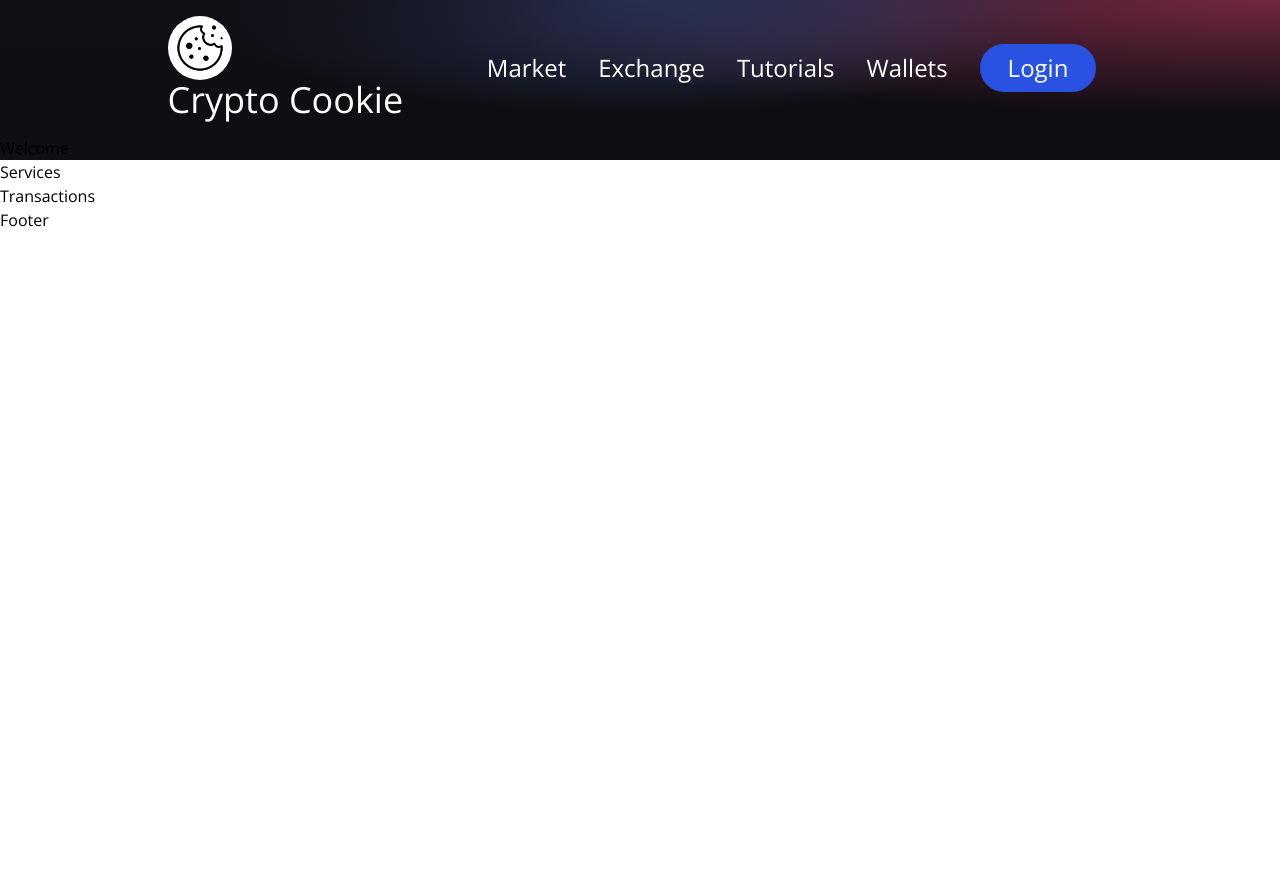
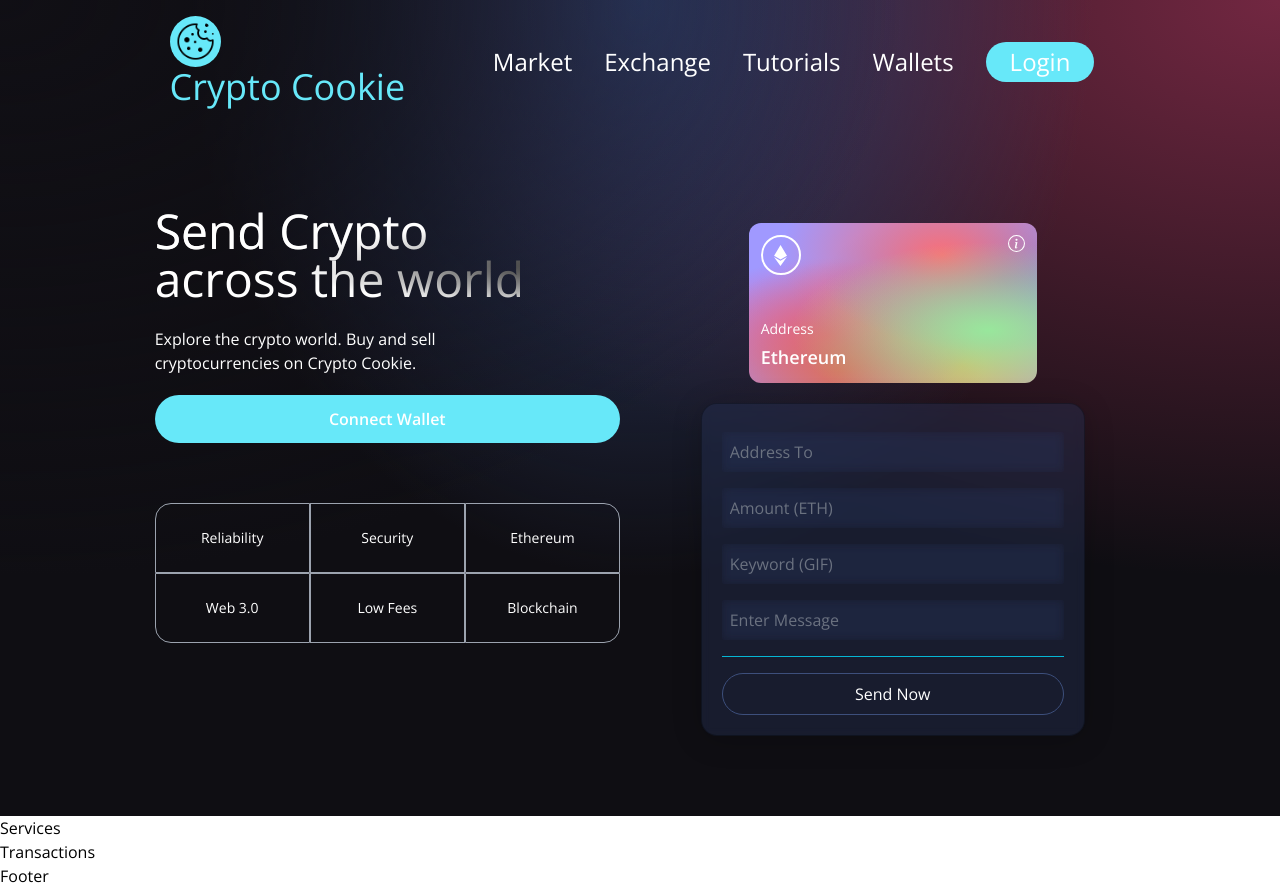
Before and after one commit to Jacobharv00/crypto-cookie, a React (Vite) app in the folder client/: page / in a window 1280 px wide. Before the commit the page ends 800 px from the top, so only its background shows below. Built offline with nearby package versions, Linux system fonts and the light colour scheme.

Commit message:
main layout of welcome section

```diff
--- a/client/package.json
+++ b/client/package.json
@@ -7,6 +7,7 @@
     "preview": "vite preview"
   },
   "dependencies": {
+    "@tailwindcss/forms": "^0.4.0",
     "ethers": "^5.5.2",
     "react": "^17.0.2",
     "react-dom": "^17.0.2",
--- a/client/src/components/Loader.jsx
+++ b/client/src/components/Loader.jsx
@@ -1,8 +1,8 @@
 const Loader = () => {
   return (
-    <h1>
-      Loader
-    </h1>
+    <div className='flex justify-center items-center py-3 '>
+      <div className='animate-spin rounded-full h-32 w-32 border-b-2 border-cyan-700' />
+    </div>
   )
 }
 
--- a/client/src/components/Navbar.jsx
+++ b/client/src/components/Navbar.jsx
@@ -20,22 +20,15 @@
         <img
           src={ cookie1 }
           alt='logo'
-          className='w-32 cursor-pointer'
-          style={ {
-            backgroundColor: '#FFF',
-            borderRadius: '60px',
-            padding: '5px',
-            height: 'auto',
-            width: '5vw',
-          } }
+          className='w-[4vw] cursor-pointer bg-cyan-300 rounded-full backdrop-hue-rotate-90 p-1'
         />
-        <h1 className='text-4xl text-white'>Crypto Cookie</h1>
+        <h1 className='text-4xl text-cyan-300'>Crypto Cookie</h1>
       </div>
       <ul className='text-white text-2xl md:flex hidden list-none flex-row justify-between items-center flex-initial'>
         { [ 'Market', 'Exchange', 'Tutorials', 'Wallets' ].map( ( item, index ) => (
           <NavbarItem key={ item + index } title={ item } />
         ) ) }
-        <li className='bg-[#2952e3] py-2 px-7 mx-4 rounded-full cursor-pointer hover:bg-[#2546bd]'>
+        <li className='bg-cyan-300 py-1 px-6 mx-4 rounded-full cursor-pointer hover:bg-cyan-500'>
           Login
         </li>
       </ul>
@@ -46,7 +39,7 @@
         }
         { toggleMenu && (
           <ul
-            className='z-10 fixed top-0 -gitright-2
+            className='z-10 fixed top-0 -right-2
           p-3 w-[70vw] h-screen shadow-2xl md:hidden list-none flex flex-col justify-start items-end rounded-md blue-glassmorphism text-white animate-slide-in'
           >
             <li className='text-xl w-full my-2'>
--- a/client/src/components/Welcome.jsx
+++ b/client/src/components/Welcome.jsx
@@ -1,8 +1,120 @@
+import { AiFillPlayCircle } from 'react-icons/ai'
+import { SiEthereum } from 'react-icons/si'
+import { BsInfoCircle } from 'react-icons/bs'
+import { Loader } from './'
+
+const commonStyles = 'min-h-[70px] sm:px-0 px-2 sm:min-w-[120px] flex justify-center items-center border-[0.5px] border-gray-400 text-sm font-light text-white'
+
+const Input = ( { placeholder, name, type, value, handleChange } ) => (
+  <input
+    placeholder={ placeholder }
+    type={ type }
+    step='0.0001'
+    value={ value }
+    onChange={ ( e ) => handleChange( e, name ) }
+    className='my-2 w-full rounded-sm p-2 outline-none bg-transparent text-white border-none text-small white-glassmorphism'
+  />
+)
+
 const Welcome = () => {
+
+  const connectWallet = () => {
+
+  }
+
+  const handleSubmit = () => {
+
+  }
+
   return (
-    <h1>
-      Welcome
-    </h1>
+    <div className='flex w-full justify-center items-center'>
+      <div className='flex mf:flex-row flex-col items-start justify-between md:p-20 py-12 px-4'>
+        <div className='flex flex-1 justify-start flex-col mf:mr-10'>
+          <h1 className='text-3xl sm:text-5xl text-white text-gradient py-1'>
+            Send Crypto <br /> across the world
+          </h1>
+          <p className='text-left mt-5 text-white font-light md:w-9/12 w-11/12 text-base'>
+            Explore the crypto world. Buy and sell cryptocurrencies on Crypto Cookie.
+          </p>
+          <button
+            type='button'
+            onClick={ connectWallet }
+            className='flex flex-row justify-center items-center my-5 bg-cyan-300 p-3 rounded-full cursor-pointer hover:bg-cyan-500'
+          >
+            <p className='text-white text-base font-semibold'>Connect Wallet</p>
+          </button>
+          <div className='grid sm:grid-cols-3 grid-cols-2 w-full mt-10'>
+            <div className={ `rounded-tl-2xl ${commonStyles}` }>
+              Reliability
+            </div>
+            <div className={ commonStyles }>Security</div>
+            <div className={ `rounded-tr-2xl ${commonStyles} ` }>
+              Ethereum
+            </div>
+            <div className={ `rounded-bl-2xl ${commonStyles}` }>
+              Web 3.0
+            </div>
+            <div className={ commonStyles }>Low Fees</div>
+            <div className={ `rounded-br-2xl ${commonStyles}` }>
+              Blockchain
+            </div>
+          </div>
+        </div>
+        <div className='flex flex-col flex-1 items-center justify-start w-full mf:mt-0 mt-10'>
+          <div className='p-3 justify-end items-start flex-col rounded-xl h-40 sm:w-72 w-full my-5 eth-card' white-glassmorphism>
+            <div className='flex justify-between flex-col w-full h-full'>
+              <div className='flex justify-between items-start'>
+                <div className='w-10 h-10 rounded-full border-2 border-white flex justify-center items-center'>
+                  <SiEthereum fontSize={ 21 } color='#fff' />
+                </div>
+                <BsInfoCircle fontSize={ 17 } color='#fff' />
+              </div>
+              <div>
+                <p className='text-white font-light text-sm'>
+                  Address
+                </p>
+                <p className='text-white font-semibold text-lg mt-1'>
+                  Ethereum
+                </p>
+              </div>
+            </div>
+          </div>
+          <div className='p-5 sm:w-96 w-full flex flex-col justify-start items-center blue-glassmorphism'>
+            <Input
+              placeholder='Address To'
+              name='addressTo'
+              type='text'
+              handleChange={ () => { } } />
+            <Input
+              placeholder='Amount (ETH)'
+              name='amount'
+              type='number'
+              handleChange={ () => { } } />
+            <Input
+              placeholder='Keyword (GIF)'
+              name='keyword'
+              type='text'
+              handleChange={ () => { } } />
+            <Input
+              placeholder='Enter Message'
+              name='message'
+              type='text'
+              handleChange={ () => { } } />
+            <div className='h-[1px] w-full bg-cyan-500 my-2' />
+            { false ? (
+              <Loader />
+            ) : (
+              <button
+                type='button'
+                onClick={ handleSubmit }
+                className='text-white w-full mt-2 border-[1px] p-2 border-[#3d4f7c] rounded-full cursor-pointer'
+              > Send Now
+              </button>
+            ) }
+          </div>
+        </div>
+      </div>
+    </div>
   )
 }
 
--- a/client/tailwind.config.js
+++ b/client/tailwind.config.js
@@ -1,9 +1,35 @@
 module.exports = {
-  content: [
-    "./src/**/*.{js,jsx,ts,tsx}",
-  ],
+  content: [ "./src/**/*.{js,jsx,ts,tsx}", "./public/index.html" ],
+  mode: "jit",
+  media: false,
   theme: {
+    fontFamily: {
+      display: [ "Open Sans", "sans-serif" ],
+      body: [ "Open Sans", "sans-serif" ],
+    },
+    extend: {
+      screens: {
+        mf: "990px",
+      },
+      keyframes: {
+        "slide-in": {
+          "0%": {
+            "-webkit-transform": "translateX(120%)",
+            transform: "translateX(120%)",
+          },
+          "100%": {
+            "-webkit-transform": "translateX(0%)",
+            transform: "translateX(0%)",
+          },
+        },
+      },
+      animation: {
+        "slide-in": "slide-in 0.5s ease-out",
+      },
+    },
+  },
+  variants: {
     extend: {},
   },
-  plugins: [],
+  plugins: [ require( "@tailwindcss/forms" ) ],
 }
```
Also changed, not shown: 1 other file (tests, documents, lock files or other folders).
